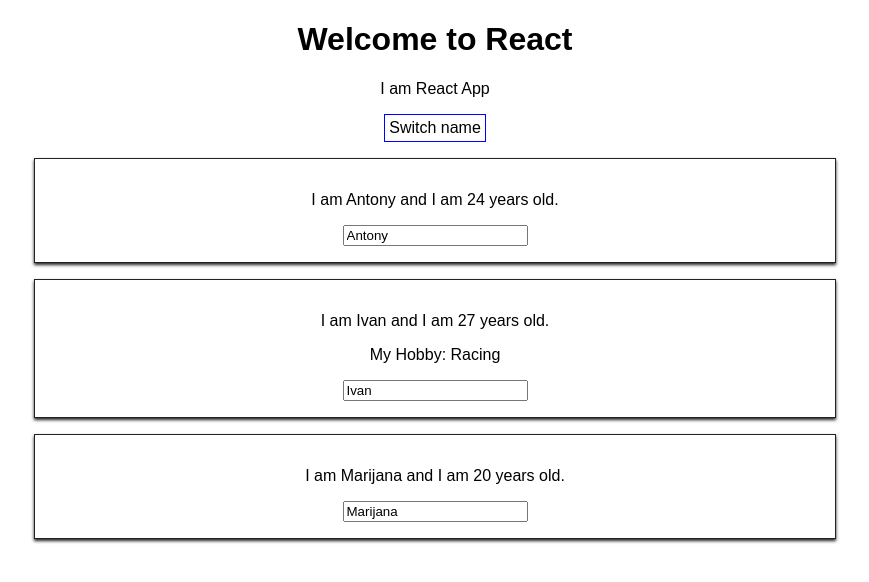
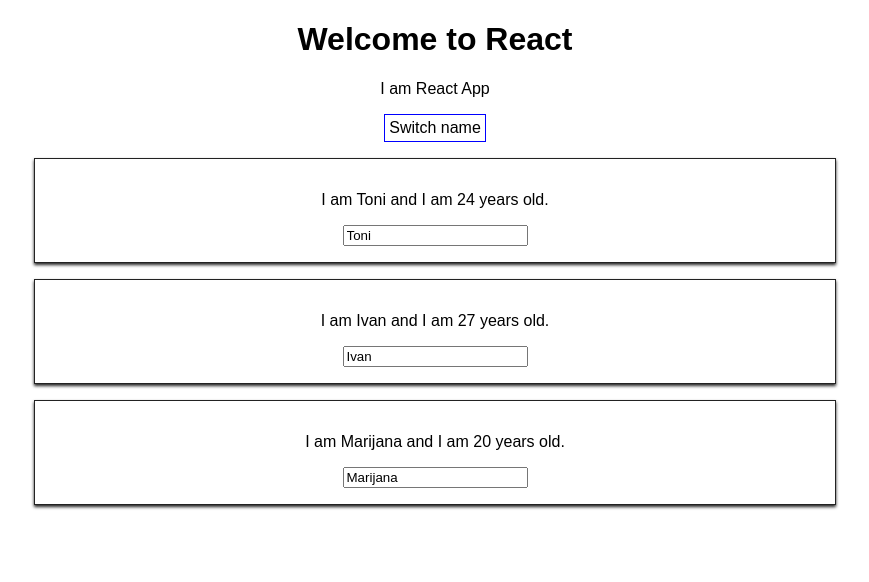
Before and after one commit to domazet93/demo-react-app, a React (Create React App) app: page / in a window 1280 px wide. Both pictures are taken after a click on the button "Switch name". Shown: the top 582 px of the page, without its empty margins (205-1074 px from the left). Built offline with nearby package versions, Linux system fonts and the light colour scheme.

Commit message:
using condition in component using list - update on change handler

```diff
--- a/src/App.js
+++ b/src/App.js
@@ -5,29 +5,32 @@
 class App extends Component {
   state = {
     persons:  [
-      { name: "Toni", age: 24 },
-      { name: "Ivan", age: 27 },
-      { name: "Marijana", age: 20 }
+      { id: "34fe2", name: "Toni", age: 24 },
+      { id: "34gff", name: "Ivan", age: 27 },
+      { id: "6ewev", name: "Marijana", age: 20 }
     ]
   }
 
-  switchNameHandler = (newName) => {
+  deletePersonHandler = ($index) => {
     this.setState({
-      persons:  [
-        { name: newName, age: 24 },
-        { name: "Ivan", age: 27 },
-        { name: "Marijana", age: 20 }
-      ]
+      persons: this.state.persons.filter((person, $itemIndex) => $itemIndex !== $index)
     })
   }
 
-  nameChangedHandler = (event) => {
+  nameChangedHandler = (event, id) => {
+    const personIndex = this.state.persons.findIndex((e) => e.id === id)
+    const person = {...this.state.persons[personIndex]};
+
+    person.name = event.target.value;
+    const persons = [...this.state.persons];
+    persons[personIndex] = person;
+
+    this.setState( {persons: persons} );
+  }
+
+  togglePersonsHandler = () => {
     this.setState({
-      persons:  [
-        { name: "Toni", age: 24 },
-        { name: event.target.value, age: 27 },
-        { name: "Marijana", age: 20 }
-      ]
+      showPerson: !this.state.showPerson
     })
   }
 
@@ -40,23 +43,29 @@
       cursor: "pointer"
     }
 
+    let persons = null;
+
+    if(this.state.showPerson) {
+      persons = (
+        <div>
+          {this.state.persons.map((person, index) => {
+            return  <Person
+                    click={() => this.deletePersonHandler(index)}
+                    name={person.name}
+                    age={person.age}
+                    key={person.id}
+                    changed={(event) => this.nameChangedHandler(event, person.id)}/>
+          })}
+        </div>)
+    }
+
     return (
       <div className="App">
         <h1>Welcome to React</h1>
         <p>I am React App</p>
-        <button onClick={() => this.switchNameHandler("Antony")}
+        <button onClick={this.togglePersonsHandler}
                 style={style}>Switch name</button>
-        <Person
-          name={this.state.persons[0].name}
-          age={this.state.persons[0].age} />
-        <Person
-          name={this.state.persons[1].name}
-          age={this.state.persons[1].age}
-          click={this.switchNameHandler.bind(this, "Ton")}
-          changed={this.nameChangedHandler}>My Hobby: Racing</Person>
-        <Person
-          name={this.state.persons[2].name}
-          age={this.state.persons[2].age} />
+        {persons}
       </div>
     );
   }
```
